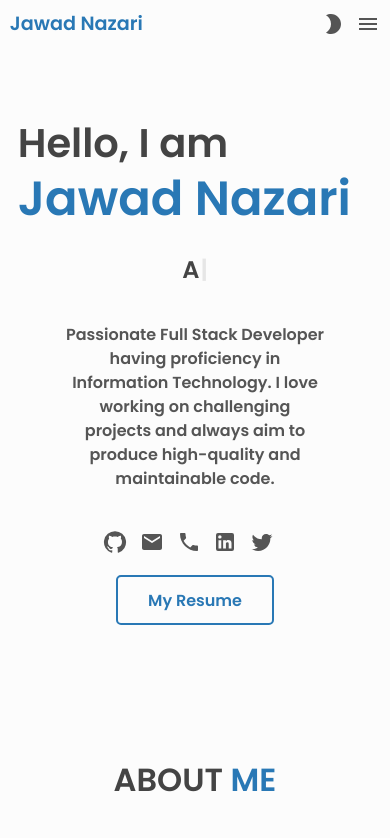
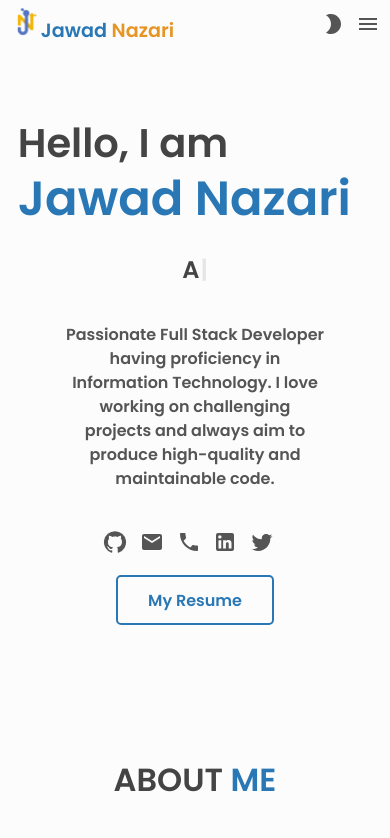
Before and after one commit to Jawad-Nazari/react-portfolio, a React (Create React App) app: page / in a window 390 px wide. Shown: the top 838 px of the page. Built offline with nearby package versions, Linux system fonts and the light colour scheme.

Commit message:
Update the resume link

```diff
--- a/src/Components/About/About.jsx
+++ b/src/Components/About/About.jsx
@@ -75,7 +75,7 @@ const About = () => (
         className="btnResume"
         onClick={() => {
           window.open(
-            'https://drive.google.com/file/d/1PNhnuKZymb4RT36L1KbzwBUpFwKh7eCo/view?usp=sharing',
+            'https://drive.google.com/file/d/1A1R_ij-SmCmElZYSd4_-Gk0Odk3Amsv_/view?usp=sharing',
           );
         }}
       >
--- a/src/Components/Header/Header.css
+++ b/src/Components/Header/Header.css
@@ -13,6 +13,15 @@
   justify-content: space-between;
 }
 
+.sticky-container img {
+  width: 5%;
+  height: auto;
+}
+
+.nazari {
+  color: #e69523;
+}
+
 @media (max-width: 600px) {
   .header {
     height: 3em;
@@ -21,4 +30,9 @@
   h4 {
     font-size: 1.2em;
   }
+
+  .sticky-container img {
+    width: 10%;
+    height: auto;
+  }
 }
--- a/src/Components/Header/Header.jsx
+++ b/src/Components/Header/Header.jsx
@@ -1,6 +1,7 @@
 import React from 'react';
 import Navbar from '../Navbar/Navbar';
 import { ThemeContext } from '../../Context/theme';
+import logo from '../../assets/J-N-T.png';
 
 import './Header.css';
 
@@ -9,12 +10,12 @@ const Header = () => {
   return (
     <>
       <div className="sticky-container">
-        <header
-          className={`header center ${themename}`}
-        >
+        <header className={`header center ${themename}`}>
           <h4>
+            <img src={logo} alt="J-N" />
             <a href="#home" className="link">
-              <span>Jawad Nazari</span>
+              <span>Jawad</span>
+              <span className="nazari"> Nazari</span>
             </a>
           </h4>
           <Navbar />
```
Also changed, not shown: src/assets/J-N-T.png (added).
